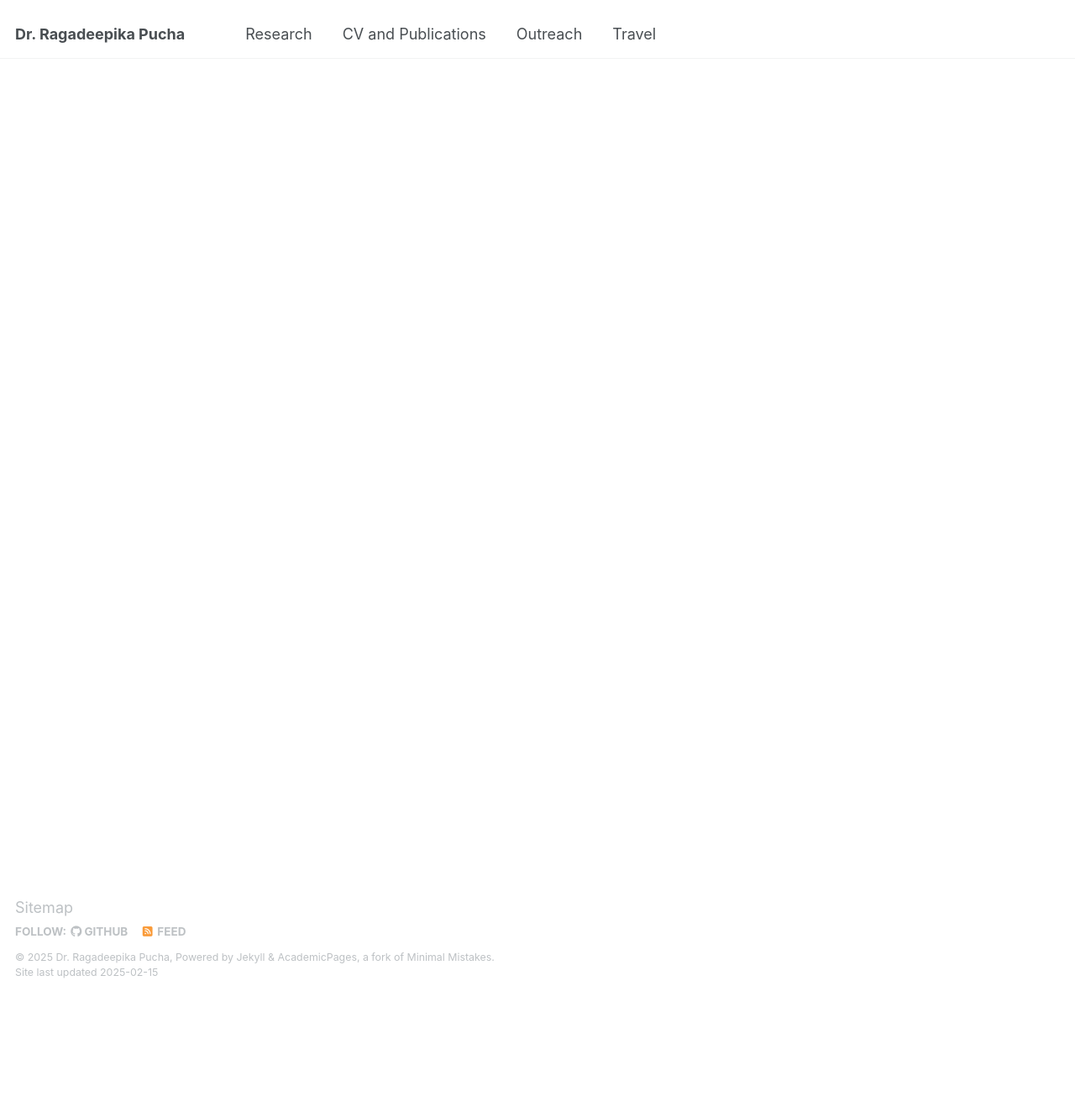
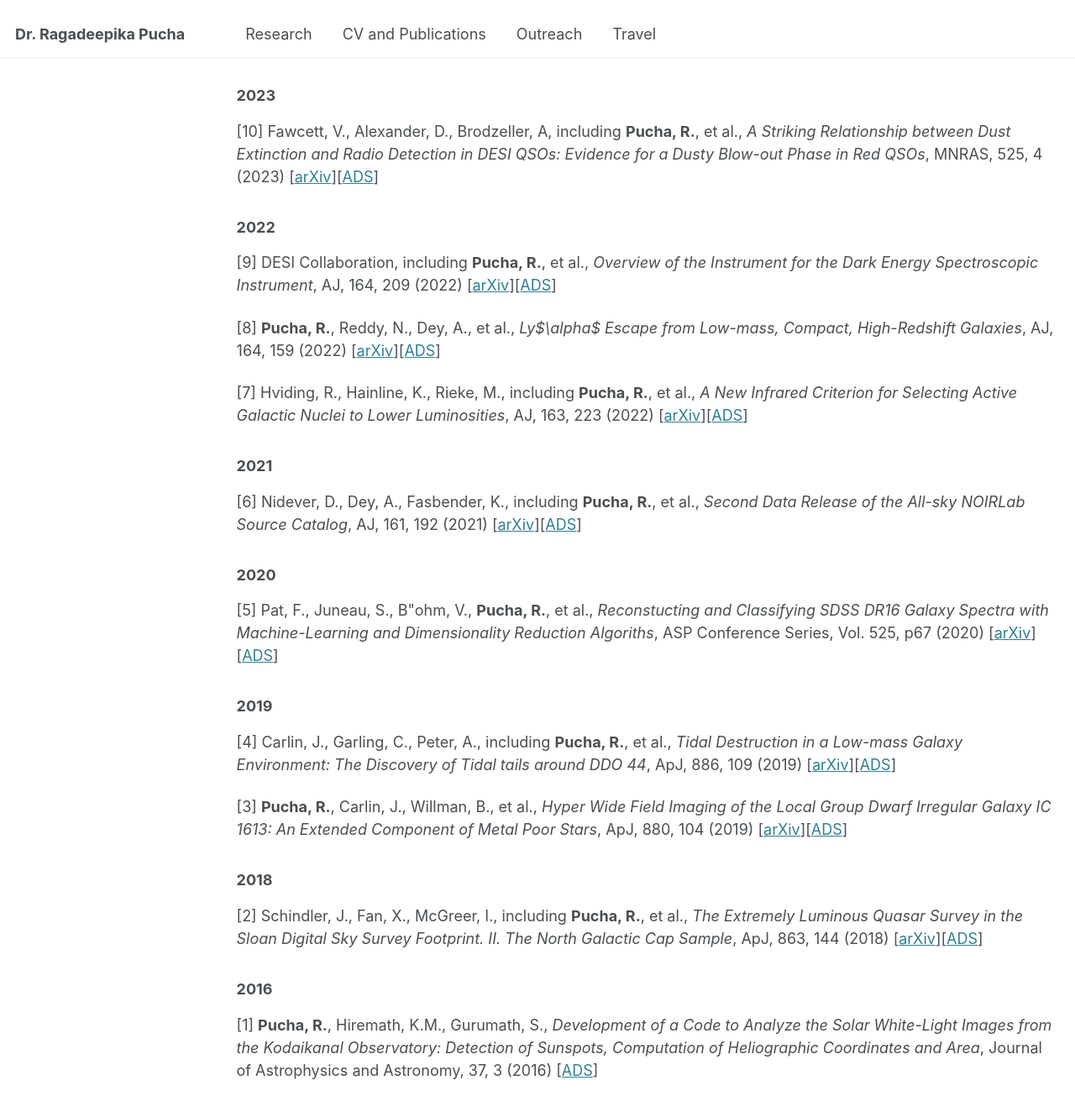
Before and after one commit to Ragadeepika-Pucha/Ragadeepika-Pucha.github.io, a Jekyll site: the page built from _pages/cv.md, in a window 1280 px wide and 1400 px high, scrolled down 214 px. Shown: the top 1324 px of the window at 84% size. Built offline with Jekyll 4.4.1, drawn with Linux system fonts in a browser that asks for light colours.

Commit message:
subset of publications

```diff
--- a/_pages/cv.md
+++ b/_pages/cv.md
@@ -6,3 +6,34 @@ author_profile: false
 ---
 
 Find the complete CV [here](http://ragadeepika-pucha.github.io/files/Pucha_CV.pdf).
+
+# List of Publications
+
+The list below includes refereed journal papers and submitted preprints.
+
+### 2023
+[10] Fawcett, V., Alexander, D., Brodzeller, A, including **Pucha, R.**, et al., *A Striking Relationship between Dust Extinction and Radio Detection in DESI QSOs: Evidence for a Dusty Blow-out Phase in Red QSOs*, MNRAS, 525, 4 (2023) [[arXiv](https://arxiv.org/abs/2308.14790)][[ADS](https://ui.adsabs.harvard.edu/abs/2023MNRAS.525.5575F/abstract)]
+
+### 2022
+[9] DESI Collaboration, including **Pucha, R.**, et al., *Overview of the Instrument for the Dark Energy Spectroscopic Instrument*, AJ, 164, 209 (2022) [[arXiv](https://arxiv.org/abs/2205.10939)][[ADS](https://ui.adsabs.harvard.edu/abs/2022AJ....164..207D/abstract)]
+
+[8] **Pucha, R.**, Reddy, N., Dey, A., et al., *Ly$\alpha$ Escape from Low-mass, Compact, High-Redshift Galaxies*, AJ, 164, 159 (2022) [[arXiv](https://arxiv.org/abs/2207.14303)][[ADS](https://ui.adsabs.harvard.edu/abs/2022AJ....164..159P/abstract)]
+
+[7] Hviding, R., Hainline, K., Rieke, M., including **Pucha, R.**, et al., *A New Infrared Criterion for Selecting Active Galactic Nuclei to Lower Luminosities*, AJ, 163, 223 (2022) [[arXiv](https://arxiv.org/abs/2203.11217)][[ADS](https://ui.adsabs.harvard.edu/abs/2022AJ....163..224H/abstract)]
+
+### 2021
+[6] Nidever, D., Dey, A., Fasbender, K., including **Pucha, R.**, et al., *Second Data Release of the All-sky NOIRLab Source Catalog*, AJ, 161, 192 (2021) [[arXiv](https://arxiv.org/abs/2011.08868)][[ADS](https://ui.adsabs.harvard.edu/abs/2021AJ....161..192N/abstract)]
+
+### 2020
+[5] Pat, F., Juneau, S., B\"ohm, V., **Pucha, R.**, et al., *Reconstucting and Classifying SDSS DR16 Galaxy Spectra with Machine-Learning and Dimensionality Reduction Algoriths*, ASP Conference Series, Vol. 525, p67 (2020) [[arXiv](https://arxiv.org/abs/2211.11783)][[ADS](https://ui.adsabs.harvard.edu/abs/2020ASPC..525...67P/abstract)]
+
+### 2019
+[4] Carlin, J., Garling, C., Peter, A., including **Pucha, R.**, et al., *Tidal Destruction in a Low-mass Galaxy Environment: The Discovery of Tidal tails around DDO 44*, ApJ, 886, 109 (2019) [[arXiv](https://arxiv.org/abs/1906.08260)][[ADS](https://ui.adsabs.harvard.edu/abs/2019ApJ...886..109C/abstract)]
+
+[3] **Pucha, R.**, Carlin, J., Willman, B., et al., *Hyper Wide Field Imaging of the Local Group Dwarf Irregular Galaxy IC 1613: An Extended Component of Metal Poor Stars*, ApJ, 880, 104 (2019) [[arXiv](https://arxiv.org/abs/1905.02210)][[ADS](https://ui.adsabs.harvard.edu/abs/2019ApJ...880..104P/abstract)]
+
+### 2018
+[2] Schindler, J., Fan, X., McGreer, I., including **Pucha, R.**, et al., *The Extremely Luminous Quasar Survey in the Sloan Digital Sky Survey Footprint. II. The North Galactic Cap Sample*, ApJ, 863, 144 (2018) [[arXiv](https://arxiv.org/abs/1806.03374)][[ADS](https://ui.adsabs.harvard.edu/abs/2018ApJ...863..144S/abstract)]
+
+### 2016
+[1] **Pucha, R.**, Hiremath, K.M., Gurumath, S., *Development of a Code to Analyze the Solar White-Light Images from the Kodaikanal Observatory: Detection of Sunspots, Computation of Heliographic Coordinates and Area*, Journal of Astrophysics and Astronomy, 37, 3 (2016) [[ADS](https://ui.adsabs.harvard.edu/abs/2016JApA...37....3P/abstract)]
```
